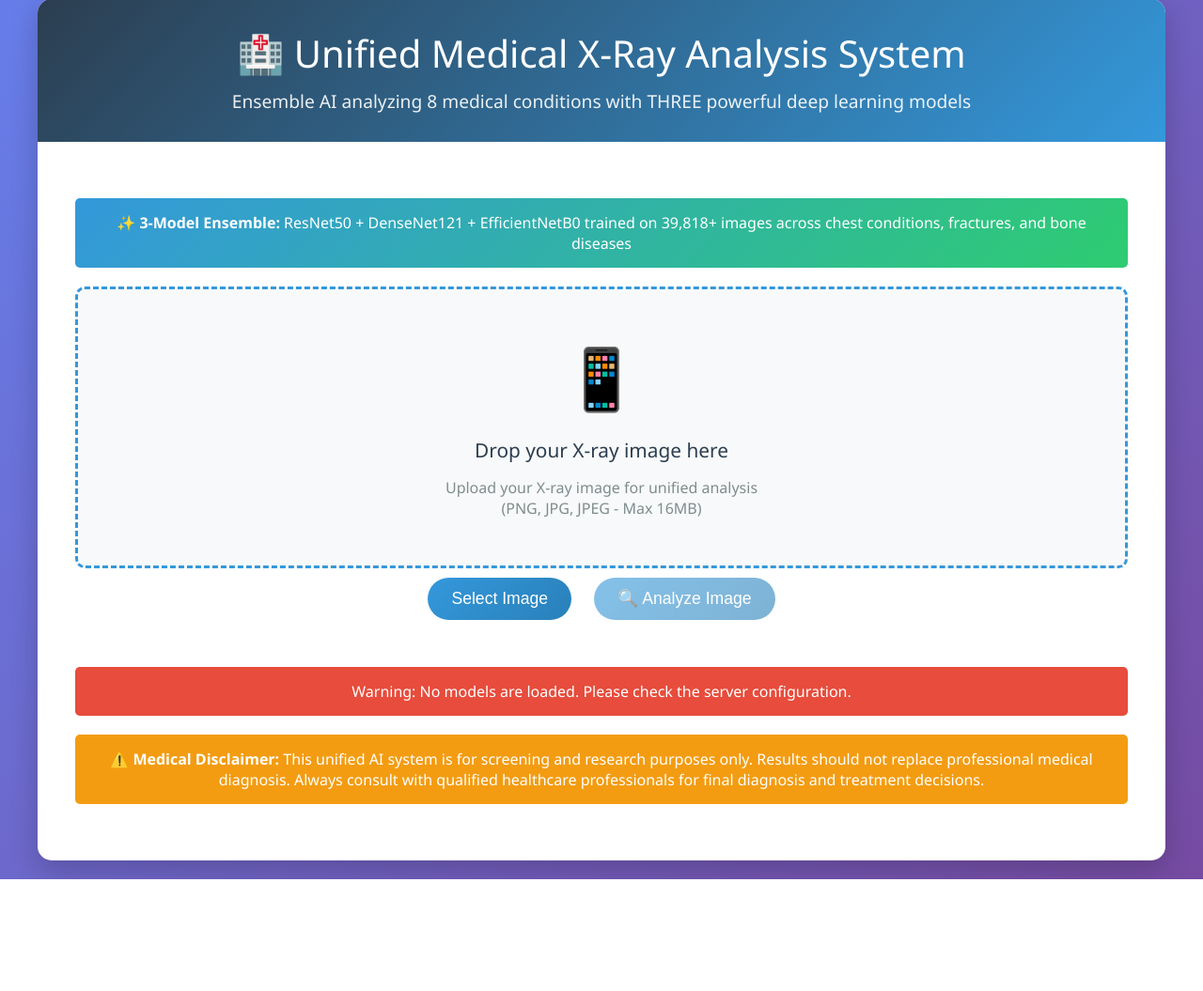
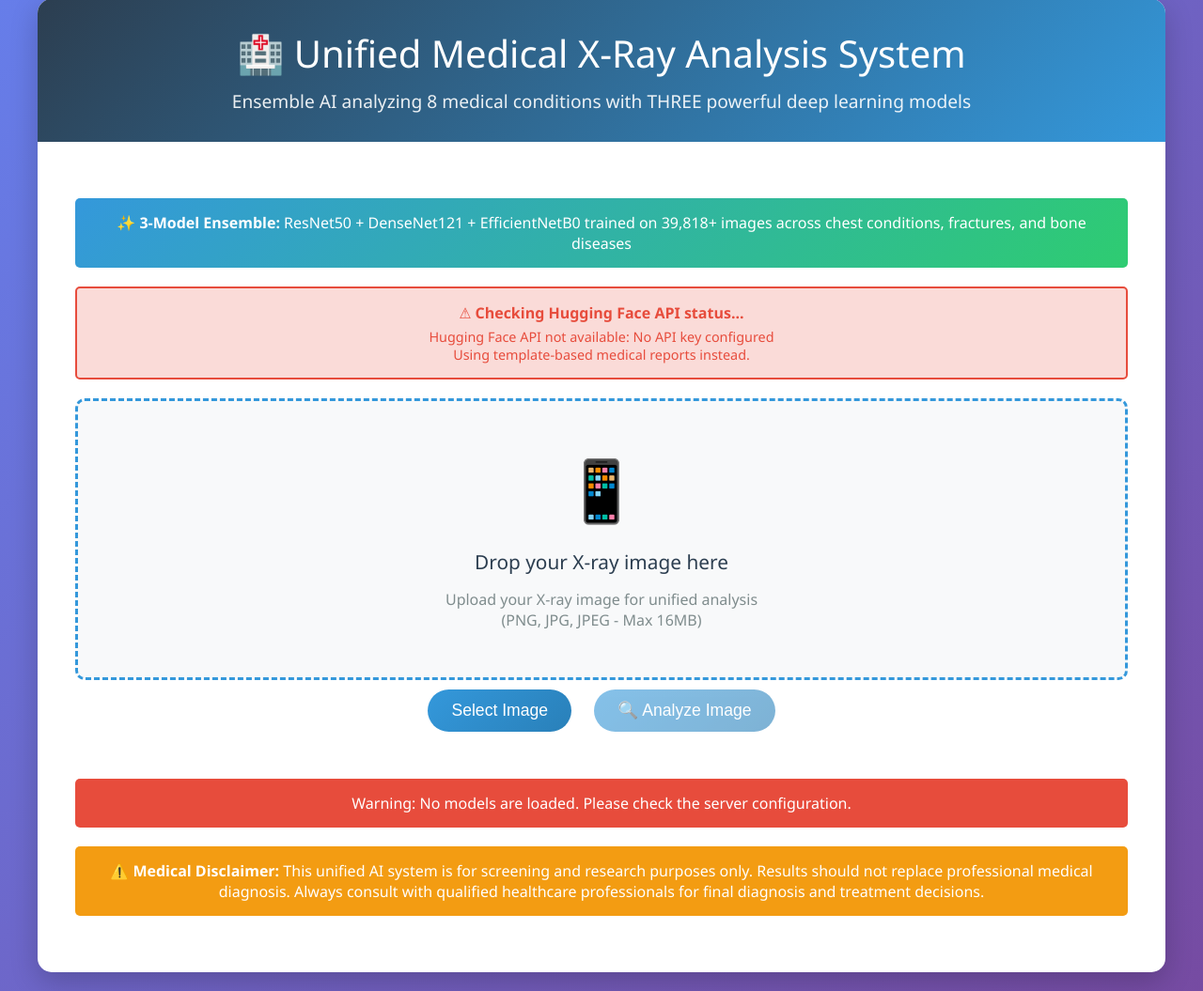
Before and after one commit to CodeLegend55/Unified-Medical-X-Ray-Disease-Detection-System, a Flask app: page / in a window 1280 px wide. Shown: the part 21-1076 px from the top of the page at 94% size. Before the commit the page ends 957 px from the top, so only its background shows below. Run offline with Flask 3, Linux system fonts and the light colour scheme.

Commit message:
updated flask web app

```diff
--- a/app.py
+++ b/app.py
@@ -12,21 +12,67 @@ import config
 import requests
 
 # Try to import Hugging Face InferenceClient (optional)
-try:
-    from huggingface_hub import InferenceClient
-    hf_client = InferenceClient(
-        model=config.HUGGINGFACE_MODEL,
-        token=config.HUGGINGFACE_API_KEY
-    ) if config.HUGGINGFACE_API_KEY != "your-huggingface-api-key-here" else None
-    HUGGINGFACE_AVAILABLE = bool(hf_client)
-except ImportError:
-    HUGGINGFACE_AVAILABLE = False
+def validate_huggingface_api():
+    """Validate Hugging Face API token and check if API is accessible"""
+    if not config.HUGGINGFACE_API_KEY or config.HUGGINGFACE_API_KEY in ["your-huggingface-api-key-here", "API_KEY_HERE", ""]:
+        return False, "No API key configured", None
+
+    try:
+        from huggingface_hub import InferenceClient
+
+        # Initialize client
+        client = InferenceClient(
+            model=config.HUGGINGFACE_MODEL,
+            token=config.HUGGINGFACE_API_KEY
+        )
+
+        # Test the API with a simple chat request (works for both chat and text-generation models)
+        try:
+            # Try chat completion first (for instruction-tuned models like Mistral)
+            test_response = client.chat_completion(
+                messages=[{"role": "user", "content": "Hi"}],
+                max_tokens=5
+            )
+            return True, "API key is valid and model is accessible (chat mode)", client
+        except Exception as chat_error:
+            # If chat fails, try text generation
+            try:
+                test_response = client.text_generation(
+                    prompt="Test",
+                    max_new_tokens=5,
+                    temperature=0.5
+                )
+                return True, "API key is valid and model is accessible (text-generation mode)", client
+            except Exception as text_error:
+                # If both fail, raise the more informative error
+                raise chat_error
+
+    except ImportError:
+        return False, "huggingface_hub package not installed", None
+    except Exception as e:
+        error_msg = str(e)
+        if "401" in error_msg or "authorization" in error_msg.lower():
+            return False, "Invalid API key - Authorization failed", None
+        elif "404" in error_msg or "does not exist" in error_msg.lower():
+            return False, f"Model '{config.HUGGINGFACE_MODEL}' not found or not accessible", None
+        elif "rate limit" in error_msg.lower():
+            return False, "API rate limit exceeded", None
+        elif "not supported" in error_msg.lower():
+            # Model exists but might need different API method - this is still OK
+            return True, f"API key is valid (Note: {error_msg})", client
+        else:
+            return False, f"API validation failed: {error_msg}", None
+
+# Validate Hugging Face API on startup
+HUGGINGFACE_AVAILABLE, HF_STATUS_MESSAGE, hf_client = validate_huggingface_api()
+
+if HUGGINGFACE_AVAILABLE:
+    print(f"✓ Hugging Face API is valid and accessible")
+    print(f"  Model: {config.HUGGINGFACE_MODEL}")
+else:
     hf_client = None
-    print("⚠️ Hugging Face Hub package not available. Using fallback report generation.")
-except Exception as e:
-    HUGGINGFACE_AVAILABLE = False
-    hf_client = None
-    print(f"⚠️ Hugging Face client initialization failed: {e}. Using fallback report generation.")
+    print(f"⚠️ Hugging Face API not available: {HF_STATUS_MESSAGE}")
+    print(f"  Using fallback report generation.")
 
 app = Flask(__name__)
 app.config['UPLOAD_FOLDER'] = config.UPLOAD_FOLDER
@@ -798,9 +844,118 @@ def health_check():
             'densenet121': densenet_loaded,
             'efficientnetb0': efficientnet_loaded
         },
+        'huggingface_api': {
+            'available': HUGGINGFACE_AVAILABLE,
+            'status': HF_STATUS_MESSAGE,
+            'model': config.HUGGINGFACE_MODEL if HUGGINGFACE_AVAILABLE else None
+        },
         'num_classes': len(UNIFIED_CLASSES),
         'classes': UNIFIED_CLASSES
     })
+
+@app.route('/api/huggingface/status')
+def huggingface_api_status():
+    """Dedicated endpoint to check Hugging Face API status"""
+    # Re-validate in case status has changed
+    is_valid, status_msg, _ = validate_huggingface_api()
+
+    return jsonify({
+        'api_configured': config.HUGGINGFACE_API_KEY not in ["your-huggingface-api-key-here", "API_KEY_HERE", "", None],
+        'api_valid': is_valid,
+        'status_message': status_msg,
+        'model_name': config.HUGGINGFACE_MODEL,
+        'report_mode': 'AI-Generated (Hugging Face)' if is_valid else 'Template-Based (Fallback)'
+    })
+
+@app.route('/api/huggingface/validate', methods=['POST'])
+def validate_api_key():
+    """Validate a Hugging Face API key without saving it"""
+    data = request.get_json()
+
+    if not data or 'api_key' not in data:
+        return jsonify({'error': 'API key is required'}), 400
+
+    api_key = data['api_key']
+    model_name = data.get('model', config.HUGGINGFACE_MODEL)
+
+    if not api_key or api_key.strip() == "":
+        return jsonify({
+            'valid': False,
+            'message': 'API key cannot be empty'
+        }), 400
+
+    try:
+        from huggingface_hub import InferenceClient
+
+        # Test the API key
+        test_client = InferenceClient(
+            model=model_name,
+            token=api_key
+        )
+
+        # Make a small test request - try chat completion first, then text generation
+        try:
+            # Try chat completion (for instruction-tuned models)
+            test_response = test_client.chat_completion(
+                messages=[{"role": "user", "content": "Hi"}],
+                max_tokens=5
+            )
+            return jsonify({
+                'valid': True,
+                'message': 'API key is valid and model is accessible (chat mode)',
+                'model': model_name
+            })
+        except Exception as chat_error:
+            # If chat fails, try text generation
+            try:
+                test_response = test_client.text_generation(
+                    prompt="Test",
+                    max_new_tokens=5,
+                    temperature=0.5
+                )
+                return jsonify({
+                    'valid': True,
+                    'message': 'API key is valid and model is accessible (text-generation mode)',
+                    'model': model_name
+                })
+            except Exception as text_error:
+                # If both methods fail, check if it's because model exists but needs different method
+                if "not supported" in str(chat_error).lower():
+                    return jsonify({
+                        'valid': True,
+                        'message': f'API key is valid (Note: {str(chat_error)})',
+                        'model': model_name
+                    })
+                # Otherwise raise the original error
+                raise chat_error
+
+    except ImportError:
+        return jsonify({
+            'valid': False,
+            'message': 'huggingface_hub package not installed. Install with: pip install huggingface_hub'
+        }), 500
+    except Exception as e:
+        error_msg = str(e)
+        if "401" in error_msg or "authorization" in error_msg.lower():
+            return jsonify({
+                'valid': False,
+                'message': 'Invalid API key - Authorization failed'
+            }), 401
+        elif "404" in error_msg or "does not exist" in error_msg.lower():
+            return jsonify({
+                'valid': False,
+                'message': f"Model '{model_name}' not found or not accessible"
+            }), 404
+        elif "rate limit" in error_msg.lower():
+            return jsonify({
+                'valid': False,
+                'message': 'API rate limit exceeded. Please try again later.'
+            }), 429
+        else:
+            return jsonify({
+                'valid': False,
+                'message': f'Validation failed: {error_msg}'
+            }), 500
 
 if __name__ == '__main__':
     print("🚀 Starting Unified Medical Imaging Analysis Web Application...")
@@ -810,8 +965,17 @@ if __name__ == '__main__':
     print(f"   • DenseNet121: {'✓ Loaded' if unified_model.densenet_model else '✗ Not loaded'}")
     print(f"   • EfficientNetB0: {'✓ Loaded' if unified_model.efficientnet_model else '✗ Not loaded'}")
     print(f"🏥 Classes: {len(UNIFIED_CLASSES)} ({', '.join(UNIFIED_CLASSES)})")
-    print(f"🔗 Hugging Face API: {'Available' if HUGGINGFACE_AVAILABLE else 'Not available (using fallback reports)'}")
+    print(f"\n🔗 Hugging Face API Status:")
+    print(f"   • Status: {'✓ VALID' if HUGGINGFACE_AVAILABLE else '✗ NOT AVAILABLE'}")
+    print(f"   • Message: {HF_STATUS_MESSAGE}")
     if HUGGINGFACE_AVAILABLE:
-        print(f"   Model: {config.HUGGINGFACE_MODEL}")
+        print(f"   • Model: {config.HUGGINGFACE_MODEL}")
+        print(f"   • Report Mode: AI-Generated (Hugging Face)")
+    else:
+        print(f"   • Report Mode: Template-Based (Fallback)")
+    print(f"\n📡 API Endpoints:")
+    print(f"   • Health Check: http://localhost:5000/health")
+    print(f"   • HF API Status: http://localhost:5000/api/huggingface/status")
+    print(f"   • Validate API Key: http://localhost:5000/api/huggingface/validate (POST)")
     print("🌐 Access the application at: http://localhost:5000")
     app.run(debug=config.DEBUG, host=config.HOST, port=config.PORT)
--- a/config.py
+++ b/config.py
@@ -2,7 +2,7 @@
 
 # Hugging Face API Configuration (Optional)
 # Get your API key from: https://huggingface.co/settings/tokens
-HUGGINGFACE_API_KEY = "API_KEY_HERE"
+HUGGINGFACE_API_KEY = "API_KEY_HERE"  # Replace with your actual API key or leave as is for no key
 
 # Hugging Face Model Configuration
 # You can use different medical/general language models:
--- a/templates/index.html
+++ b/templates/index.html
@@ -268,6 +268,32 @@
             text-align: center;
         }
 
+        .api-status-banner {
+            padding: 15px;
+            border-radius: 5px;
+            margin: 20px 0;
+            text-align: center;
+            border: 2px solid;
+        }
+
+        .api-status-banner.valid {
+            background: #d5f4e6;
+            color: #27ae60;
+            border-color: #27ae60;
+        }
+
+        .api-status-banner.invalid {
+            background: #fadbd8;
+            color: #e74c3c;
+            border-color: #e74c3c;
+        }
+
+        .api-status-banner.loading {
+            background: #fef5e7;
+            color: #f39c12;
+            border-color: #f39c12;
+        }
+
         .image-preview {
             max-width: 300px;
             max-height: 300px;
@@ -302,6 +328,11 @@
         <div class="main-content">
             <div class="info-banner">
                 ✨ <strong>3-Model Ensemble:</strong> ResNet50 + DenseNet121 + EfficientNetB0 trained on 39,818+ images across chest conditions, fractures, and bone diseases
+            </div>
+
+            <div class="api-status-banner loading" id="apiStatusBanner">
+                <span id="apiStatusIcon">⏳</span> <strong>Checking Hugging Face API status...</strong>
+                <div id="apiStatusText" style="margin-top: 5px; font-size: 0.9em;"></div>
             </div>
 
             <div class="upload-section">
@@ -647,10 +678,51 @@
                         .join(', ');
                     console.warn(`Warning: Only ${modelCount}/3 models loaded: ${loadedModels}`);
                 }
+
+                // Update Hugging Face API status
+                updateApiStatus(data.huggingface_api);
             })
             .catch(error => {
                 console.error('Could not check server health:', error);
+                updateApiStatus({available: false, status: 'Server connection failed'});
             });
+
+        function updateApiStatus(hfApiData) {
+            const banner = document.getElementById('apiStatusBanner');
+            const icon = document.getElementById('apiStatusIcon');
+            const text = document.getElementById('apiStatusText');
+
+            if (hfApiData.available) {
+                banner.className = 'api-status-banner valid';
+                icon.textContent = '✓';
+                text.innerHTML = `Hugging Face API is active. Using <strong>${hfApiData.model}</strong> for AI-generated medical reports.`;
+            } else {
+                banner.className = 'api-status-banner invalid';
+                icon.textContent = '⚠';
+                text.innerHTML = `Hugging Face API not available: ${hfApiData.status}<br>Using template-based medical reports instead.`;
+            }
+        }
+
+        // Function to refresh API status
+        function refreshApiStatus() {
+            const banner = document.getElementById('apiStatusBanner');
+            banner.className = 'api-status-banner loading';
+            document.getElementById('apiStatusIcon').textContent = '⏳';
+            document.getElementById('apiStatusText').textContent = 'Checking API status...';
+
+            fetch('/api/huggingface/status')
+                .then(response => response.json())
+                .then(data => {
+                    updateApiStatus({
+                        available: data.api_valid,
+                        status: data.status_message,
+                        model: data.model_name
+                    });
+                })
+                .catch(error => {
+                    updateApiStatus({available: false, status: 'Connection error'});
+                });
+        }
     </script>
 </body>
 </html>
```
